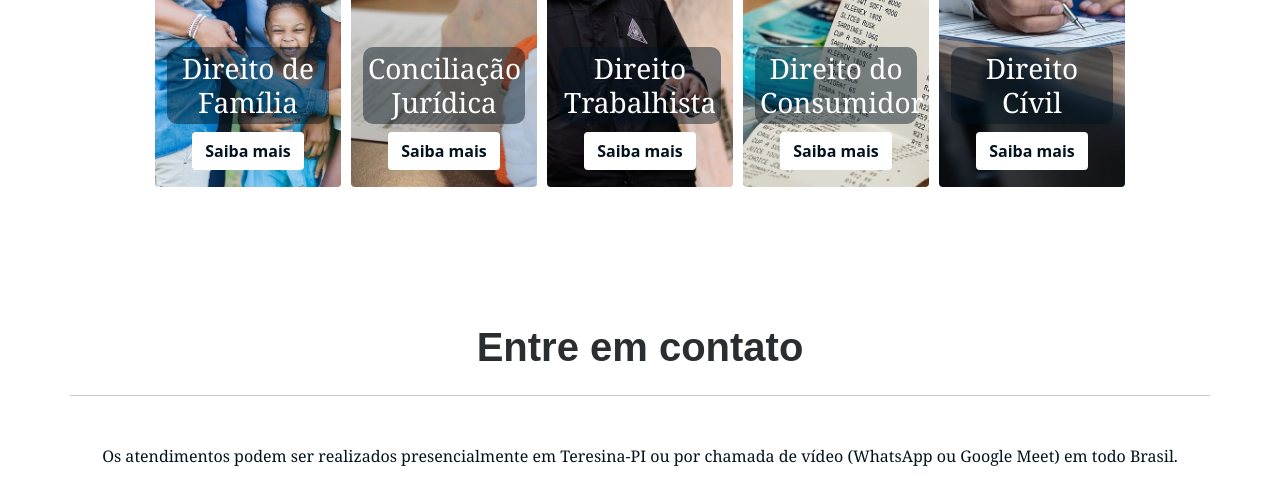
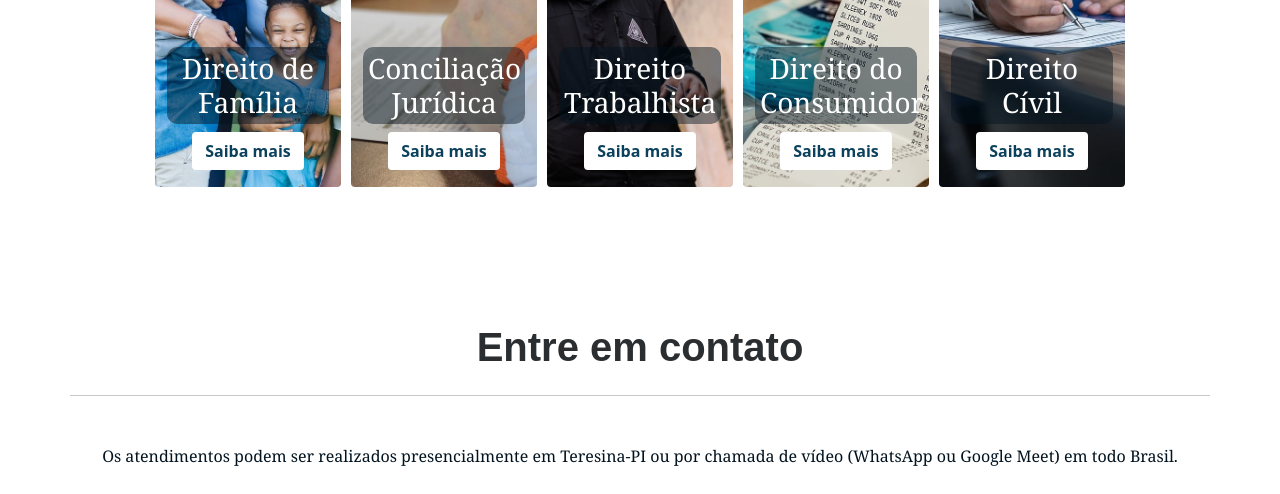
Before and after one commit to yurresousa/wellington, a plain HTML site: page index.html in a window 1280 px wide. Shown: the part 1960-2454 px from the top of the page. Drawn offline with nearby package versions, Linux system fonts and the light colour scheme.

Commit message:
alterando a cor e o link do saiba mais

```diff
--- a/index.html
+++ b/index.html
@@ -99,19 +99,19 @@
         <h1  class="text-center fw-bolder pt-5">Especialidades</h1>
         <hr class="mb-5">
         <div id="direito-familia" class="col-sm-2 text-center rounded"> <h3 class="flex-wrap">Direito de<br> Família</h3>
-        <a href="#" class="btn text-center  fw-bolder" style="background-color: #ffffff;color: #02131f;" >Saiba mais</a>
+        <a href="https://api.whatsapp.com/send?phone=5599988160155&text=Ol%C3%A1%2C+Dr.+Wellington.+Gostaria+de+marcar+uma+reuni%C3%A3o." class="btn text-center  fw-bolder" style="background-color: #ffffff;color: #0b415c;" >Saiba mais</a>
         </div>
         <div id="conciliacao-juridica" class="col-sm-2 text-center rounded" ><h3>Conciliação <br>Jurídica</h3>
-          <a href="#" class="btn text-center  fw-bolder" style="background-color: #ffffff;color: #02131f;" >Saiba mais</a>
+          <a href="https://api.whatsapp.com/send?phone=5599988160155&text=Ol%C3%A1%2C+Dr.+Wellington.+Gostaria+de+marcar+uma+reuni%C3%A3o." class="btn text-center  fw-bolder" style="background-color: #ffffff;color: #0b415c;" >Saiba mais</a>
         </div>
         <div id="direito-trabalhista" class="col-sm-2 text-center rounded" ><h3>Direito <br>Trabalhista</h3>
-          <a href="#" class="btn text-center  fw-bolder" style="background-color: #ffffff;color: #02131f;" >Saiba mais</a>
+          <a href="https://api.whatsapp.com/send?phone=5599988160155&text=Ol%C3%A1%2C+Dr.+Wellington.+Gostaria+de+marcar+uma+reuni%C3%A3o." class="btn text-center  fw-bolder" style="background-color: #ffffff;color: #0b415c;" >Saiba mais</a>
         </div>
         <div id="direito-consumidor" class="col-sm-2 text-center rounded"><h3>Direito do <br>Consumidor</h3>
-          <a href="#" class="btn text-center  fw-bolder" style="background-color: #ffffff;color: #02131f;" >Saiba mais</a>
+          <a href="https://api.whatsapp.com/send?phone=5599988160155&text=Ol%C3%A1%2C+Dr.+Wellington.+Gostaria+de+marcar+uma+reuni%C3%A3o." class="btn text-center  fw-bolder" style="background-color: #ffffff;color: #0b415c;" >Saiba mais</a>
         </div>
         <div id="direito-civil" class="col-sm-2 text-center rounded" ><h3>Direito <br>Cívil</h3>
-          <a href="#" class="btn text-center  fw-bolder" style="background-color: #ffffff;color: #02131f;" >Saiba mais</a>
+          <a href="https://api.whatsapp.com/send?phone=5599988160155&text=Ol%C3%A1%2C+Dr.+Wellington.+Gostaria+de+marcar+uma+reuni%C3%A3o." class="btn text-center  fw-bolder" style="background-color: #ffffff;color: #0b415c" >Saiba mais</a>
         </div>
       </div>
     </section>
```
